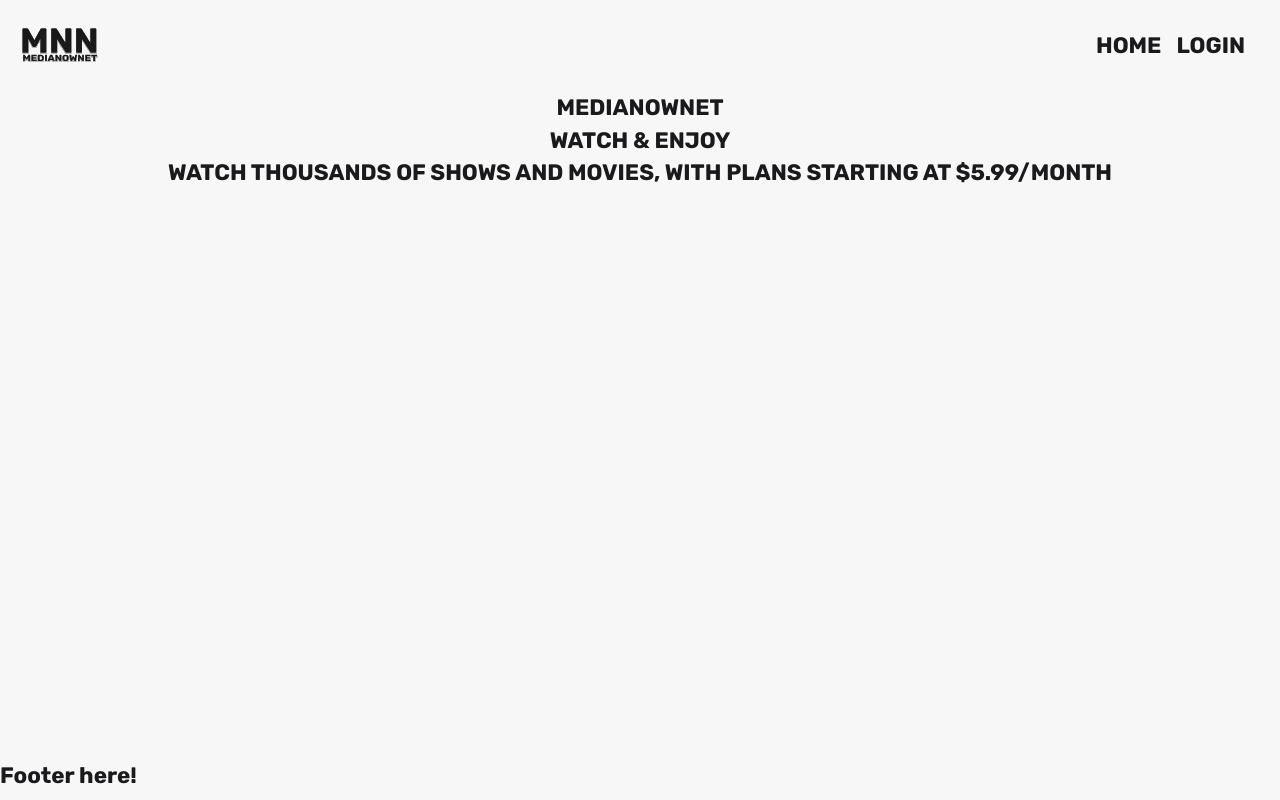
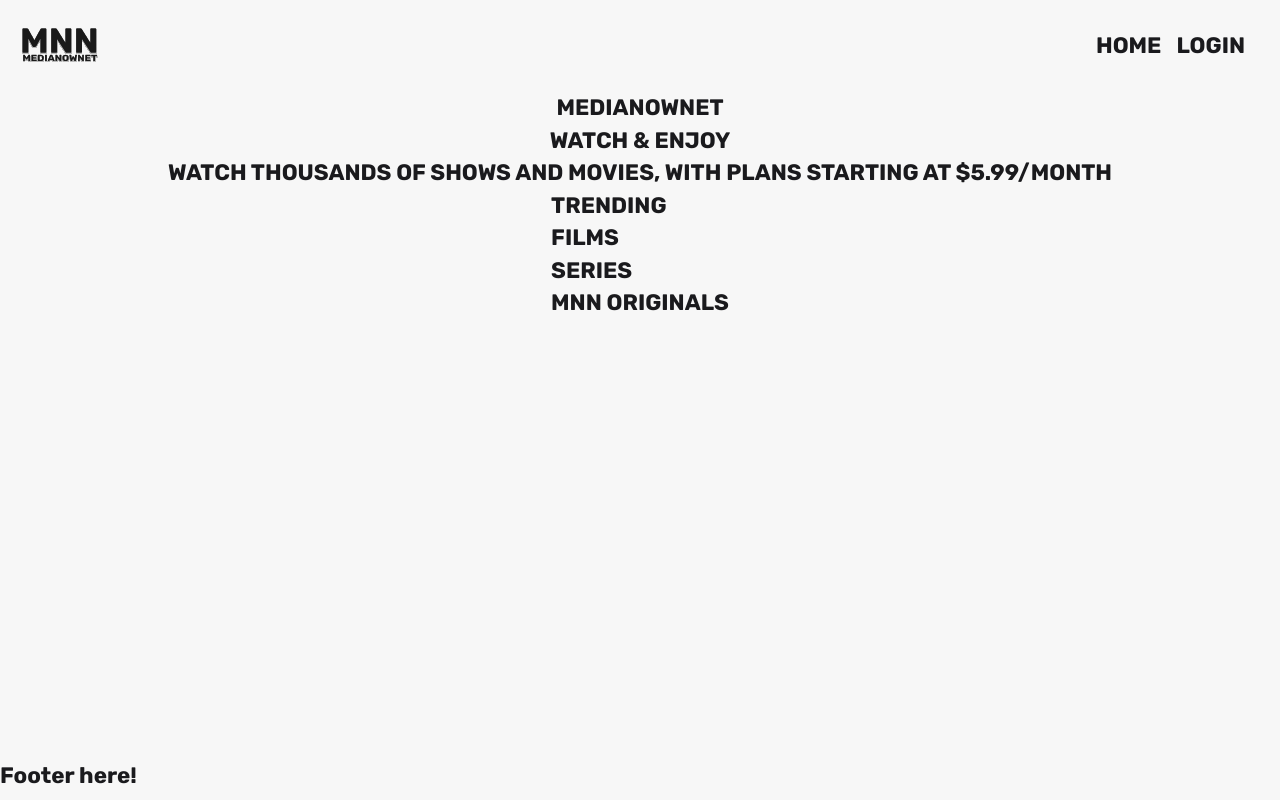
Before and after one commit to hellyprog/MediaNowNet, an Angular app in the folder MediaNowNet.UI/MediaNowNet/: page /home in a window 1280 px wide. Built offline with nearby package versions, Linux system fonts and the light colour scheme.

Commit message:
Draft structure of home page

```diff
--- a/MediaNowNet.UI/MediaNowNet/src/app/home/components/home/home.component.html
+++ b/MediaNowNet.UI/MediaNowNet/src/app/home/components/home/home.component.html
@@ -4,4 +4,10 @@
   <div *ngIf="showSubscriptionMessage">
     Watch thousands of shows and movies, with plans starting at $5.99/month
   </div>
+  <div>
+    <div>Trending</div>
+    <div>Films</div>
+    <div>Series</div>
+    <div>MNN Originals</div>
+  </div>
 </div>
--- a/MediaNowNet.UI/MediaNowNet/src/app/home/components/home/home.component.ts
+++ b/MediaNowNet.UI/MediaNowNet/src/app/home/components/home/home.component.ts
@@ -1,5 +1,6 @@
 import { Component, OnInit, HostBinding } from '@angular/core';
 import { Title } from '@angular/platform-browser';
+import { UserService } from '../../../core/services/user/user.service';
 
 @Component({
   selector: 'app-home',
@@ -10,10 +11,13 @@ export class HomeComponent implements OnInit {
   classes: string = null;
   showSubscriptionMessage: boolean;
 
-  constructor(private titleService: Title) {
+  constructor(
+    private titleService: Title,
+    private userService: UserService
+  ) {
     this.classes = 'home-component';
     this.titleService.setTitle('Home - MediaNowNet');
-    this.showSubscriptionMessage = !localStorage.isLoggedIn;
+    this.showSubscriptionMessage = this.userService.login();
   }
 
   ngOnInit() {
```
